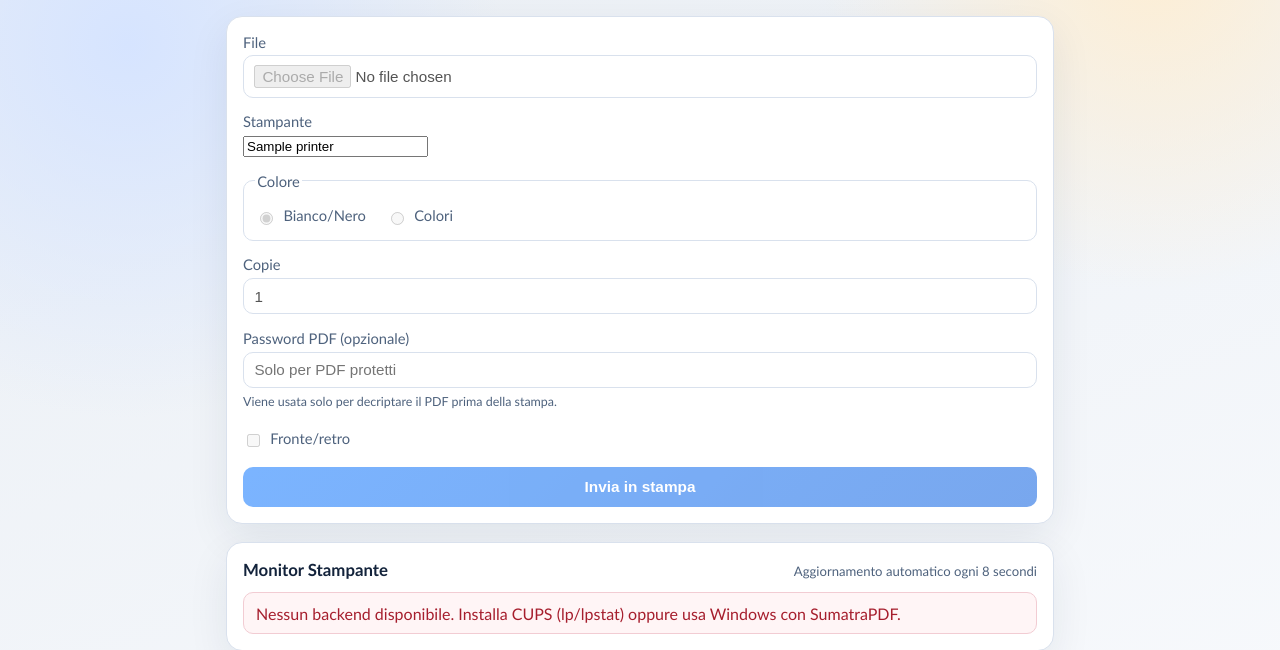
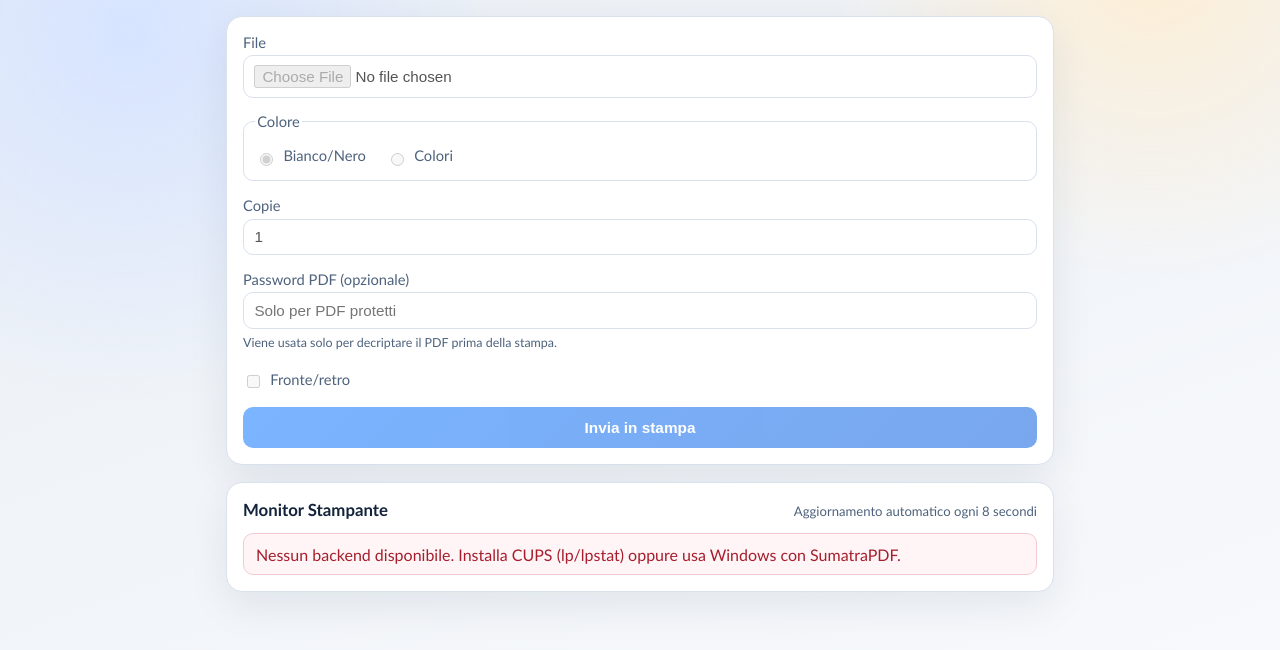
Before and after one commit to erathaowl/WebPrinter, a FastAPI app: template templates/index.html in a window 1280 px wide. Shown: the part 124-774 px from the top of the page. Run offline with FastAPI, Linux system fonts and the light colour scheme; the template is opened without the code that fills it: most values are stand-ins (such as "Sample title", 1, 10 or a date in 2020); some libraries are stand-ins or nearby versions.

Commit message:
hide printer select if only one printer configured

```diff
--- a/templates/index.html
+++ b/templates/index.html
@@ -72,11 +72,7 @@
         </label>
 
         {% if printers|length == 1 %}
-          <label>
-            <span>Stampante</span>
-            <input type="text" value="{{ printers[0] }}" readonly>
-            <input id="printer-select" type="hidden" name="printer" value="{{ printers[0] }}">
-          </label>
+          <input id="printer-select" type="hidden" name="printer" value="{{ printers[0] }}">
         {% else %}
           <label>
             <span>Stampante</span>
```
